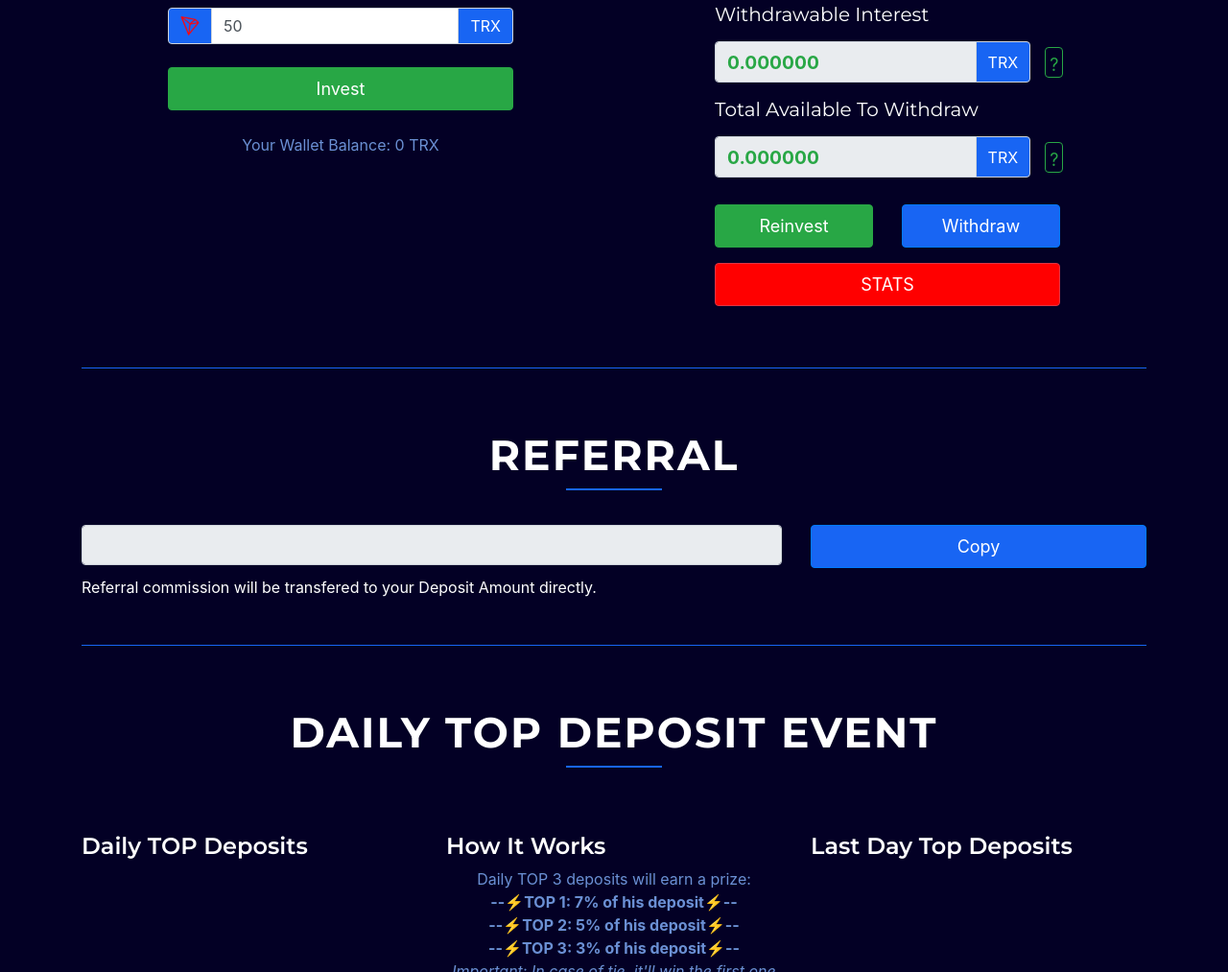
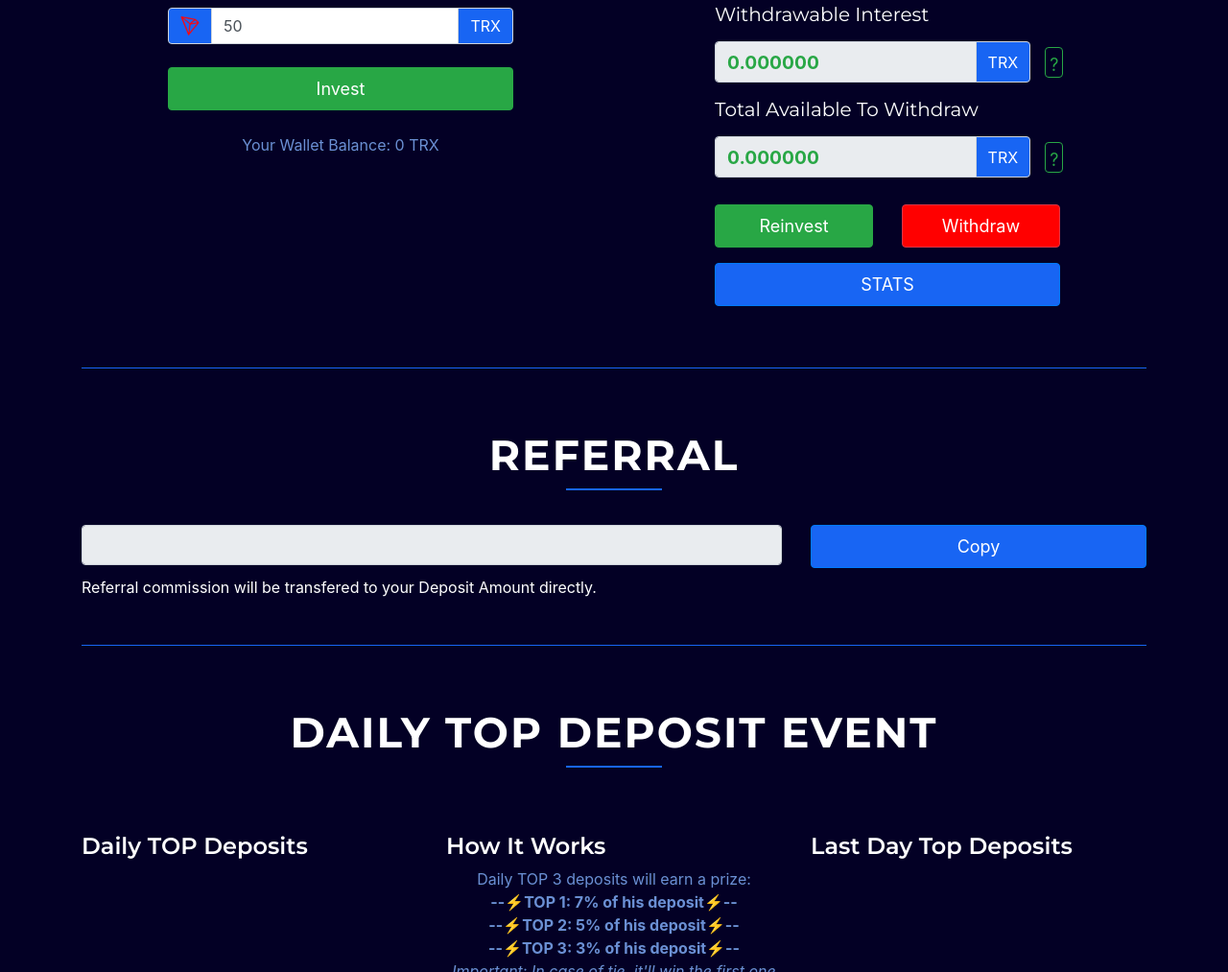
Before and after one commit to tfsmart2/defcon2, a plain HTML site: page index.html in a window 1280 px wide. Shown: the part 1140-2153 px from the top of the page at 96% size. Drawn offline with nearby package versions, Linux system fonts and the light colour scheme; no server answers.

Commit message:
Update index.html

```diff
--- a/index.html
+++ b/index.html
@@ -549,7 +549,7 @@
                 </div>
                 <div class="col-6">
                   <button
-                    class="btn btn-primary w-100"
+                    class="btn btn-danger w-100"
                     data-toggle="modal"
                     data-target="#withdrawModal"
                   >
@@ -557,7 +557,7 @@
                   </button>
                 </div>
                  <div class="col-12">
-                <button class="btn btn-danger mt-3 w-100" data-toggle="modal" data-target="#statsModal">
+                <button class="btn btn-primary mt-3 w-100" data-toggle="modal" data-target="#statsModal">
                   STATS
                 </button>
               </div>
```
